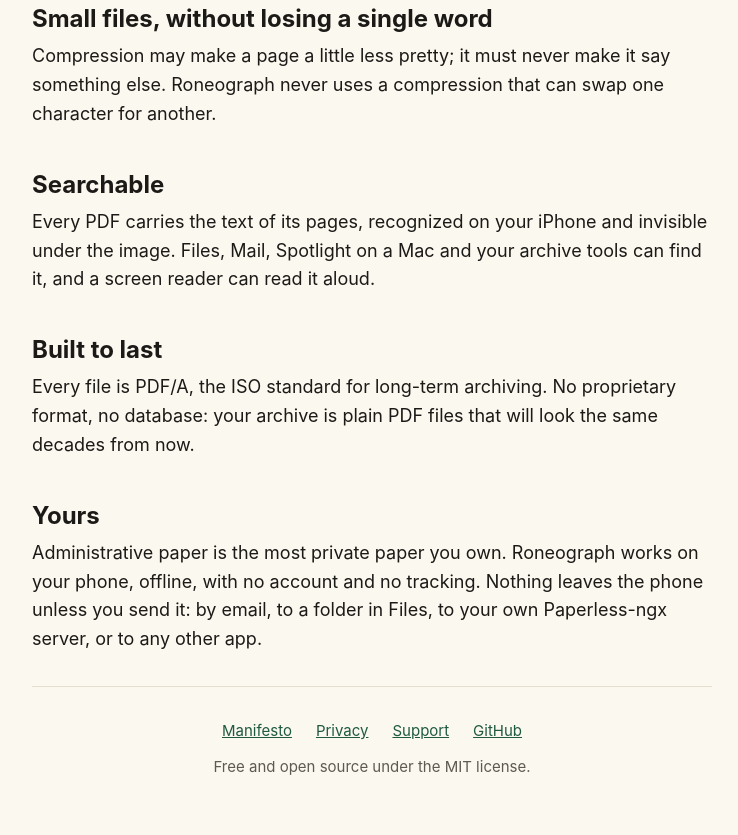
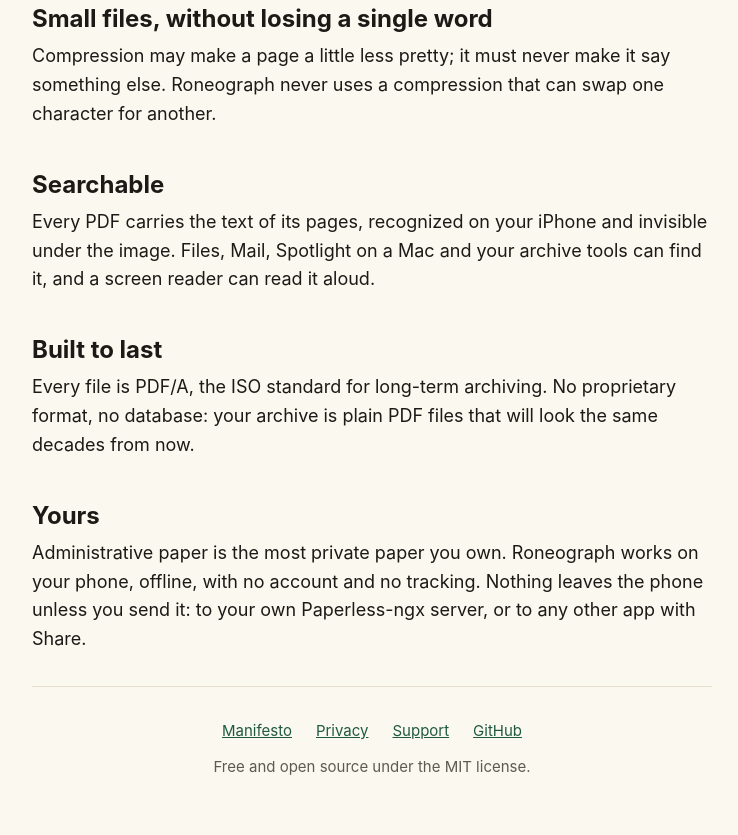
Before and after one commit to roneograph/roneograph, a plain HTML site: page website/index.html in a window 1280 px wide. Shown: the part 998-1833 px from the top of the page, without its empty margins (268-1006 px from the left). Drawn offline with Linux system fonts and the light colour scheme.

Commit message:
Document the two ways out, Archive and Share, the Home swipe actions and the 24 hour retention of sent scans

```diff
--- a/website/index.html
+++ b/website/index.html
@@ -52,7 +52,7 @@
 
   <section>
     <h2>Yours</h2>
-    <p>Administrative paper is the most private paper you own. Roneograph works on your phone, offline, with no account and no tracking. Nothing leaves the phone unless you send it: by email, to a folder in Files, to your own Paperless-ngx server, or to any other app.</p>
+    <p>Administrative paper is the most private paper you own. Roneograph works on your phone, offline, with no account and no tracking. Nothing leaves the phone unless you send it: to your own Paperless-ngx server, or to any other app with Share.</p>
   </section>
 </main>
 
```
Also changed, not shown: 2 other files.
